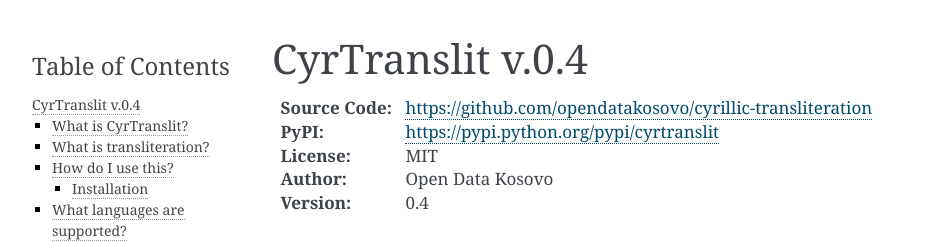
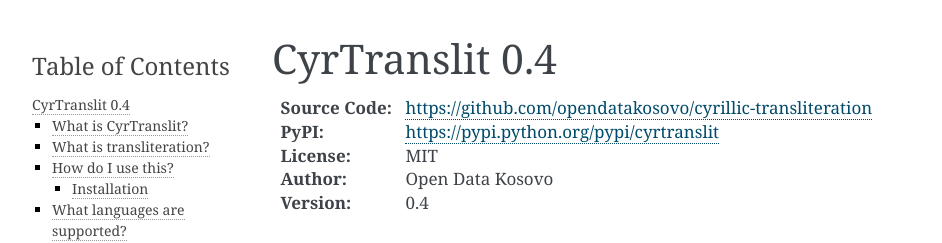
Before and after one commit to opendatakosovo/cyrillic-transliteration, a Sphinx documentation site: the page built from doc/index.rst, in a window 1280 px wide and 900 px high. Shown: the top 243 px of the window, without its empty margins (148-1090 px from the left). Built offline with Sphinx 7.4.7, drawn with Linux system fonts in a browser that asks for light colours.

Commit message:
minor rst doc update

```diff
--- a/doc/index.rst
+++ b/doc/index.rst
@@ -3,13 +3,12 @@
    You can adapt this file completely to your liking, but it should at least
    contain the root `toctree` directive.
 
-CyrTranslit v.0.4
-=================
+CyrTranslit 0.4
+===============
 :Source Code: https://github.com/opendatakosovo/cyrillic-transliteration
 :PyPI: https://pypi.python.org/pypi/cyrtranslit
 :License: MIT
-:Author:
-    Open Data Kosovo
+:Author: Open Data Kosovo
 :Version: 0.4
 
 ====================
```
